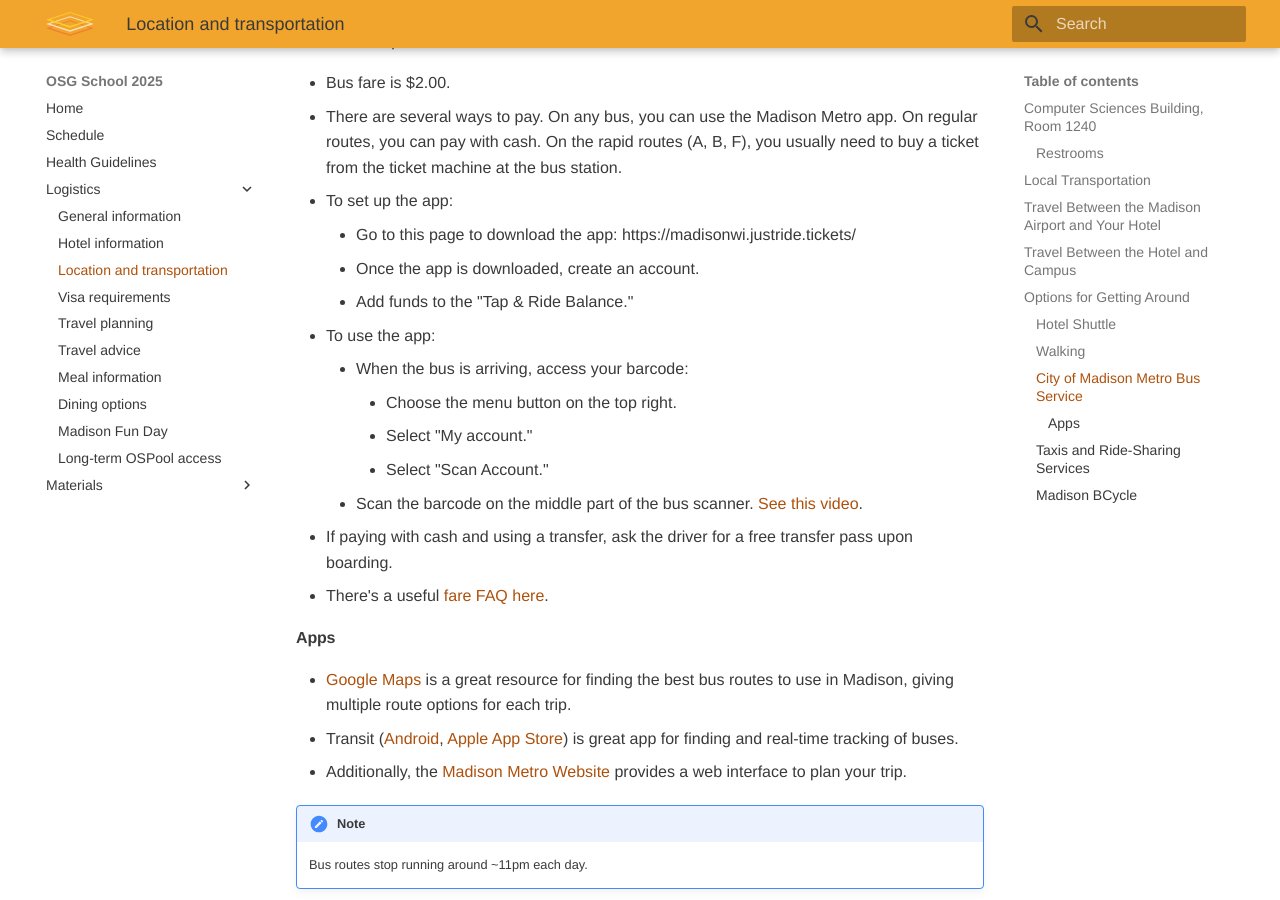
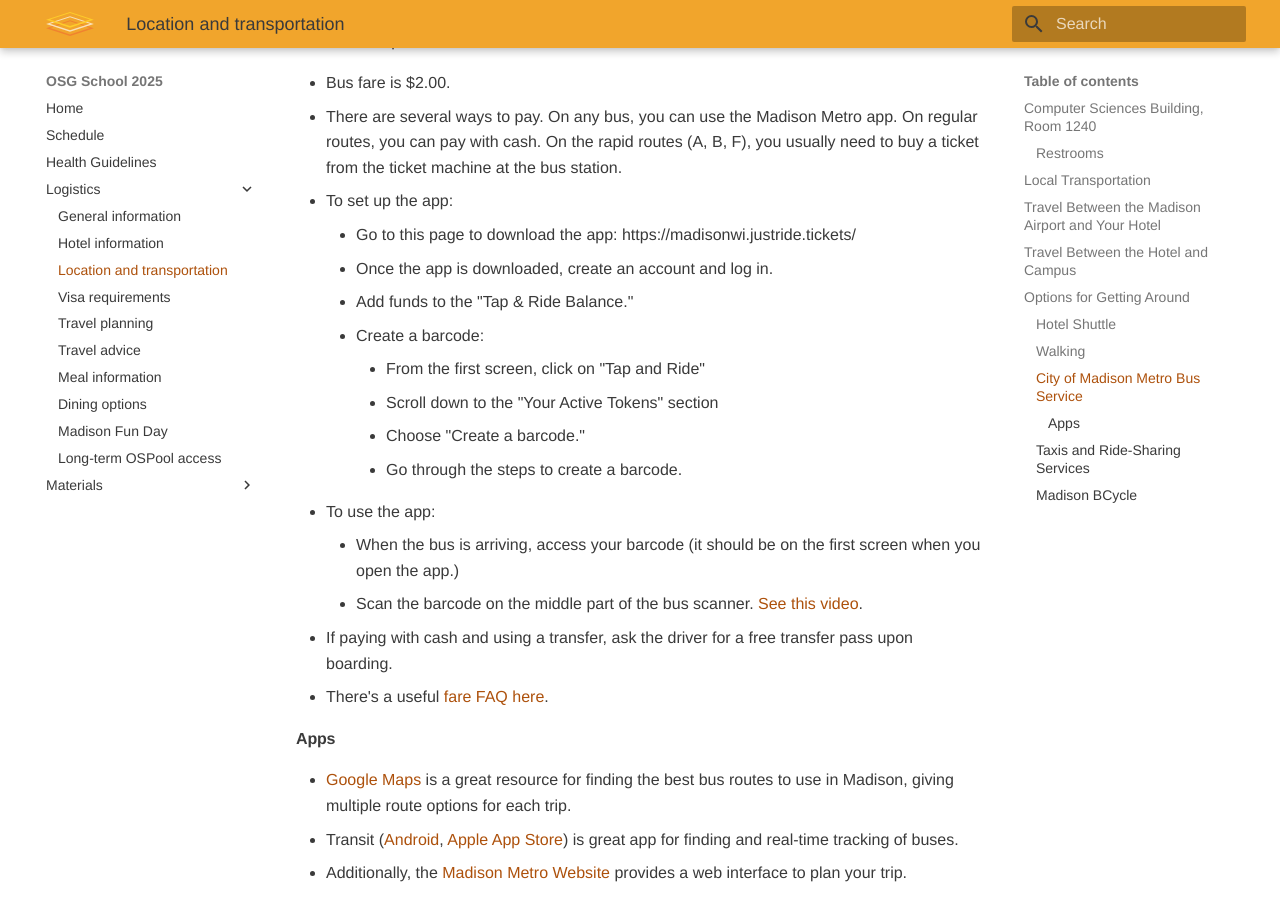
Before and after one commit to osg-htc/school-2025, an MkDocs documentation site: the page built from docs/logistics/location.md, in a window 1280 px wide and 900 px high, scrolled down 2142 px. Built offline with MkDocs 1.6.1 and Material for MkDocs 9.7.7, drawn with Linux system fonts in a browser that asks for light colours.

Commit message:
adding better barcode instructions

```diff
--- a/docs/logistics/location.md
+++ b/docs/logistics/location.md
@@ -83,13 +83,15 @@
 at the bus station.
 * To set up the app:
 	* Go to this page to download the app: https://madisonwi.justride.tickets/
-	* Once the app is downloaded, create an account.
+	* Once the app is downloaded, create an account and log in.
 	* Add funds to the "Tap & Ride Balance."
+	* Create a barcode:
+		* From the first screen, click on "Tap and Ride"
+		* Scroll down to the "Your Active Tokens" section
+		* Choose "Create a barcode."
+		* Go through the steps to create a barcode.
 * To use the app:
-	* When the bus is arriving, access your barcode:
-		* Choose the menu button on the top right.
-		* Select "My account."
-		* Select "Scan Account."
+	* When the bus is arriving, access your barcode (it should be on the first screen when you open the app.)
 	* Scan the barcode on the middle part of the bus scanner. [See this video](https://www.youtube.com/watch?v=asefIj2XWJU).
 * If paying with cash and using a transfer, ask the driver for a free transfer pass upon boarding.
 * There's a useful [fare FAQ here](https://www.cityofmadison.com/metro/fares/fast-fares).
```
